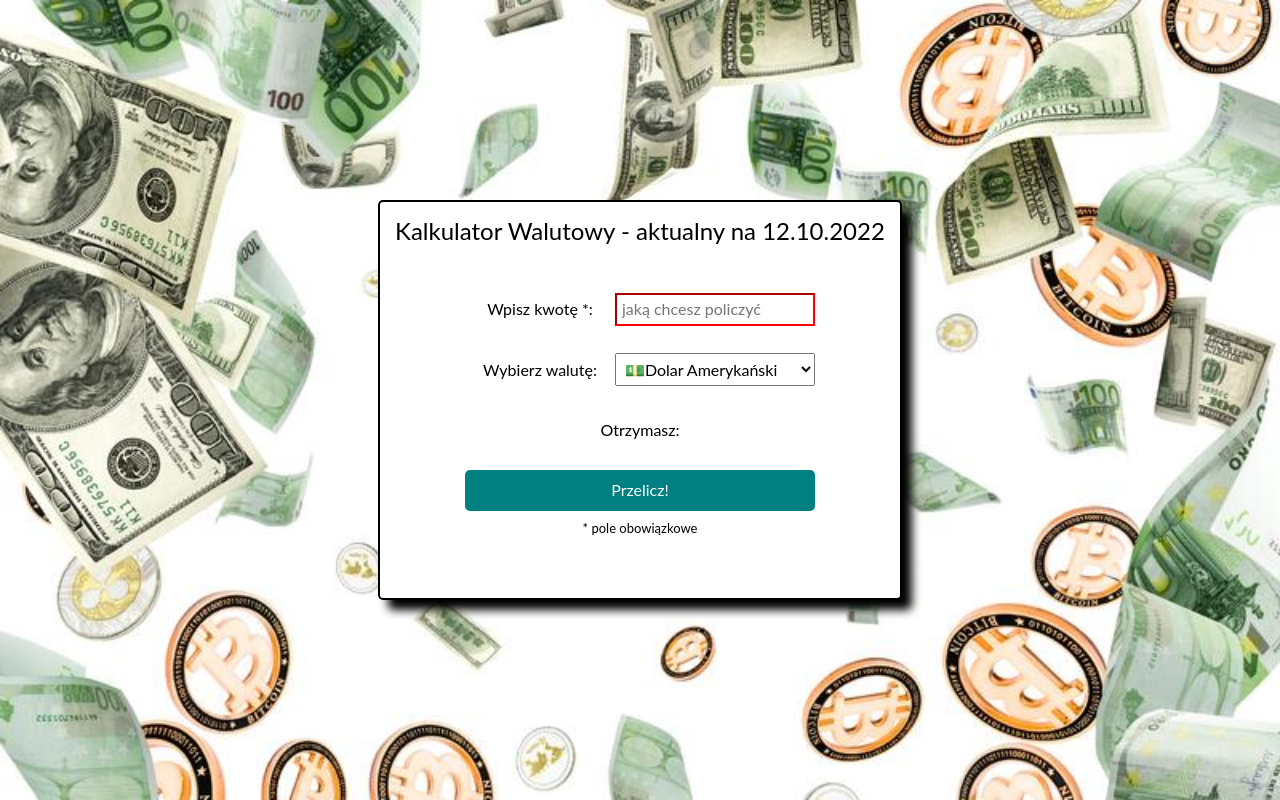
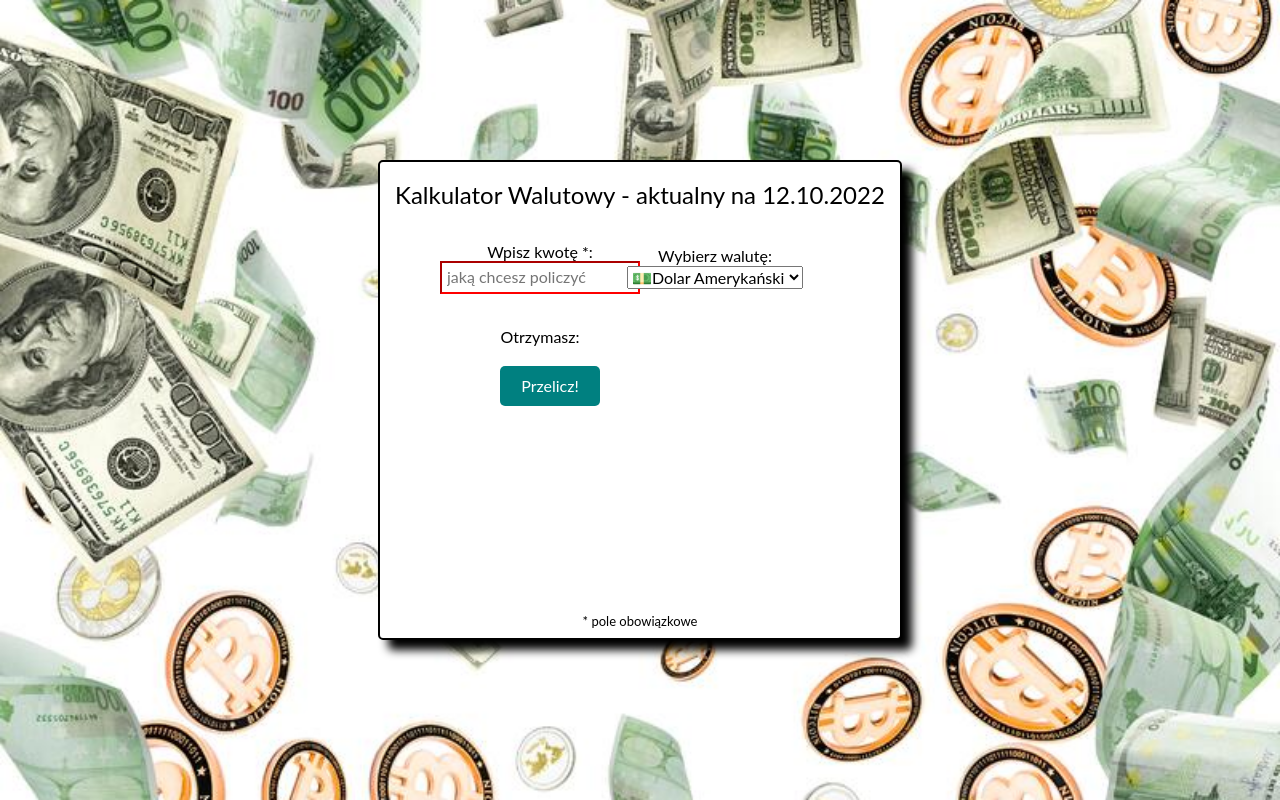
Before and after one commit to adrianSACHA/currency-converter-react, a React (Create React App) app: page / in a window 1280 px wide. Built offline with nearby package versions, Linux system fonts and the light colour scheme.

Commit message:
added span and labels

```diff
--- a/src/Form/index.js
+++ b/src/Form/index.js
@@ -16,8 +16,10 @@ const Form = ({ calculateResult, setResult, body }) => {
 
   return (
     <form className="form" onSubmit={onFormSubmit}>
-      Wpisz kwotę *:
       <label className="form__input">
+        <span>
+          Wpisz kwotę *:
+        </span>
         <input
           className="form__ammount"
           placeholder="jaką chcesz policzyć"
@@ -30,26 +32,30 @@ const Form = ({ calculateResult, setResult, body }) => {
           required
         />
       </label>
-      Wybierz walutę:
-      <label>
+      <label className="form__select">
+        <span>
+          Wybierz walutę:
+          </span>
         <select
-          className="form__select"
+          className="select"
           name="currency"
           value={currency}
           onChange={({ target }) => setCurrency(target.value)}
         >
           {currencies.map((currency) => (
-            <option key={currency.short}
-            value={currency.short}
-            >
+            <option key={currency.short} value={currency.short}>
               {currency.name}
             </option>
           ))}
           ;
         </select>
       </label>
-      {body}
-      <button className="form__button">Przelicz!</button>
+      <label className="form__footer">
+        {body}
+        <button className="form__button">
+          Przelicz!
+        </button>
+      </label>
     </form>
   );
 };
```
